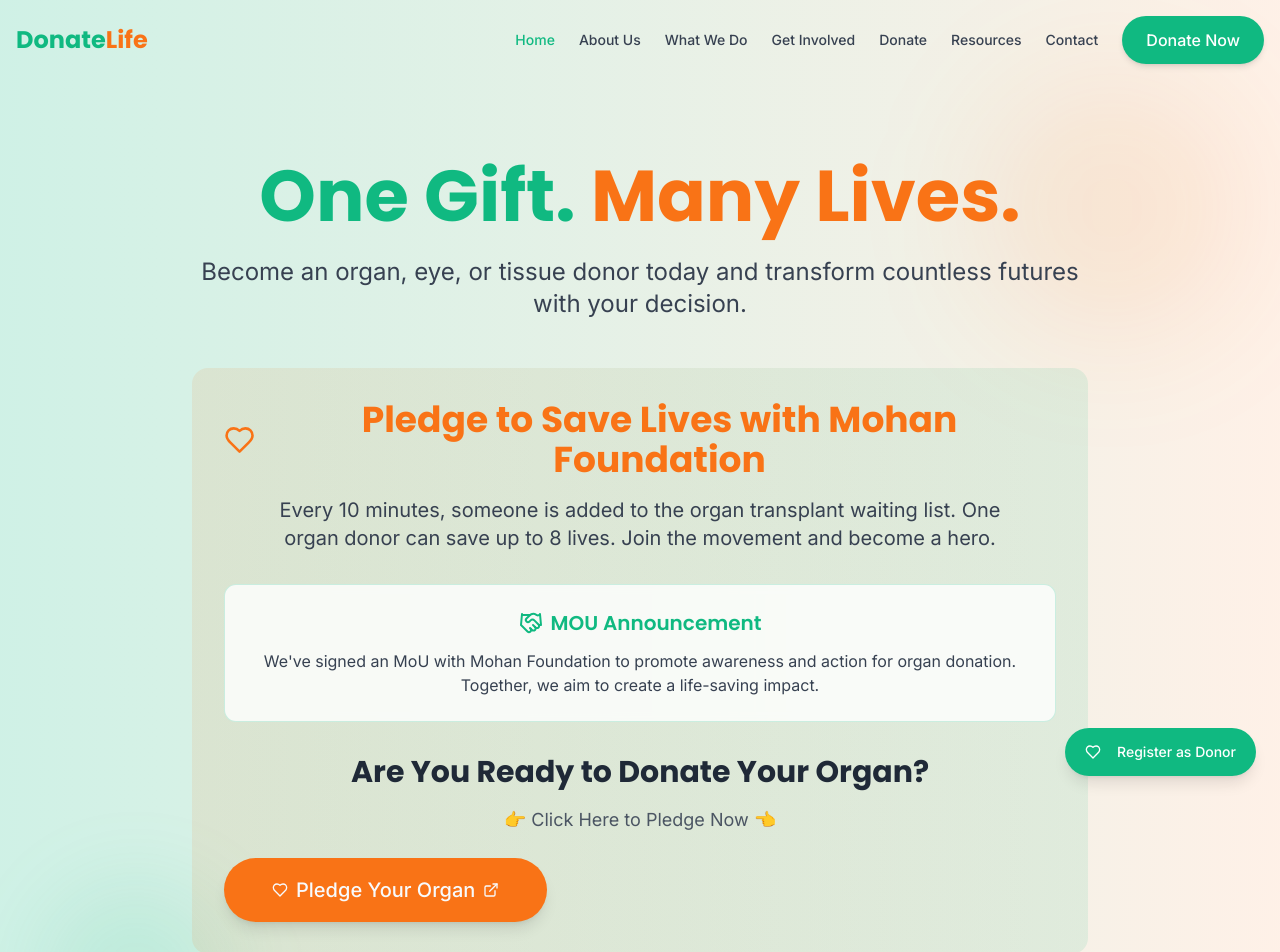
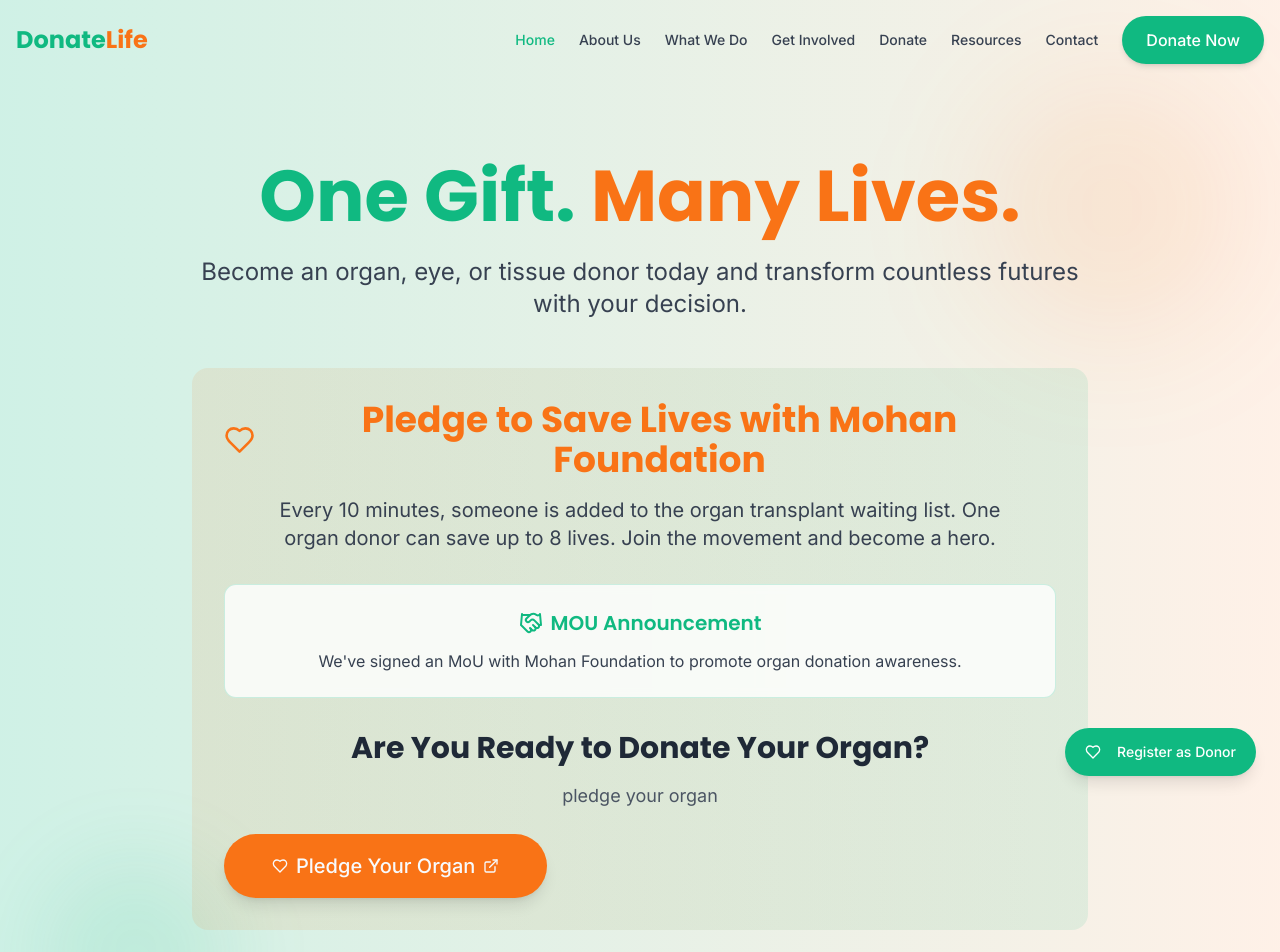
Before and after one commit to sarthak026/donatefoundation_org-, a React (Vite) app: page / in a window 1280 px wide. Shown: the top 952 px of the page. Built offline with nearby package versions, Linux system fonts and the light colour scheme.

Commit message:
Replace CTA text with "pledge your organ"
The "Click Here to Pledge Now" call to action text was replaced with "pledge your organ" in the Hero section.

```diff
--- a/src/components/sections/Hero.tsx
+++ b/src/components/sections/Hero.tsx
@@ -41,14 +41,14 @@ const Hero: React.FC = () => {
                 <h3 className="text-xl font-semibold text-primary">MOU Announcement</h3>
               </div>
               <p className="text-gray-700">
-                We've signed an MoU with Mohan Foundation to promote awareness and action for organ donation. Together, we aim to create a life-saving impact.
+                We've signed an MoU with Mohan Foundation to promote organ donation awareness.
               </p>
             </div>
 
             {/* Centered Call to Action */}
             <div className="text-center">
               <h3 className="text-2xl md:text-3xl font-bold mb-4 text-gray-800">Are You Ready to Donate Your Organ?</h3>
-              <p className="text-lg mb-6 text-gray-600">👉 Click Here to Pledge Now 👈</p>
+              <p className="text-lg mb-6 text-gray-600">pledge your organ</p>
               <Button
                 onClick={() => window.open('https://www.mohanfoundation.org/donorcard.asp', '_blank')}
                 size="lg"
```
